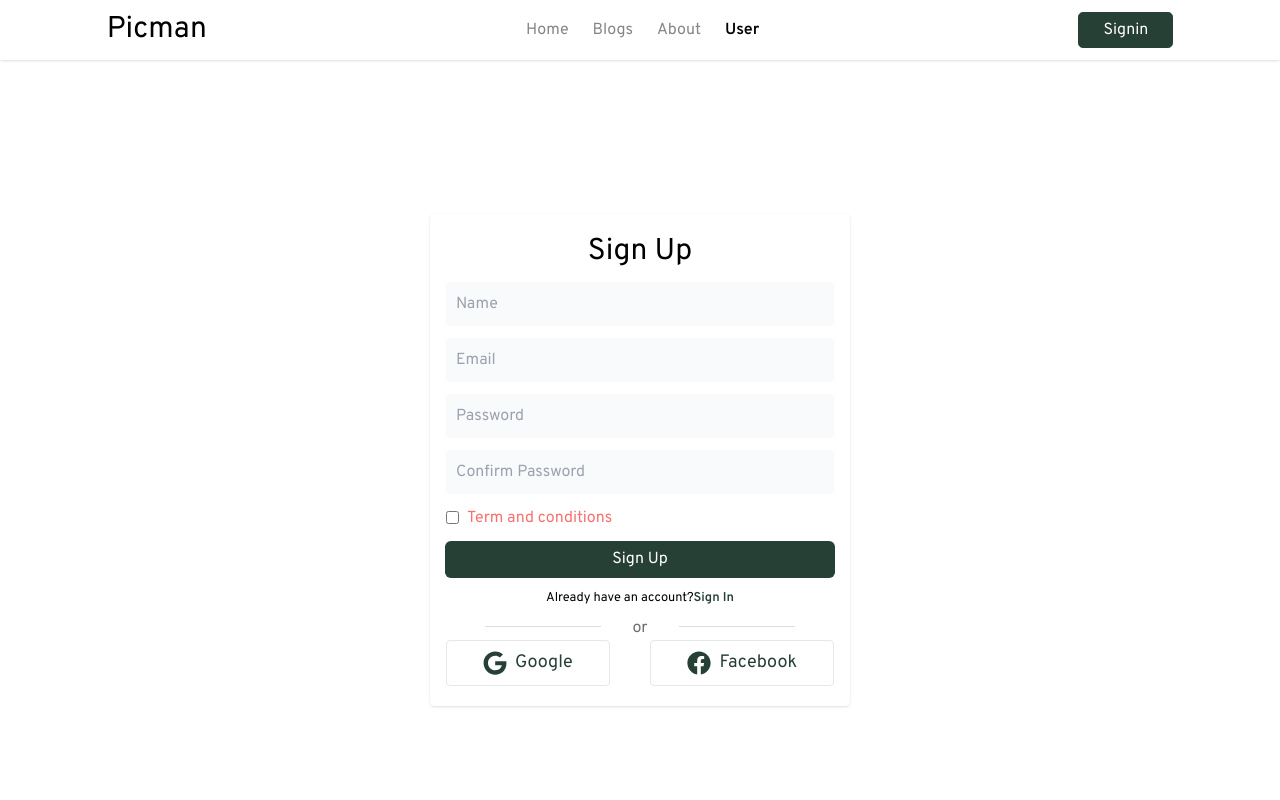
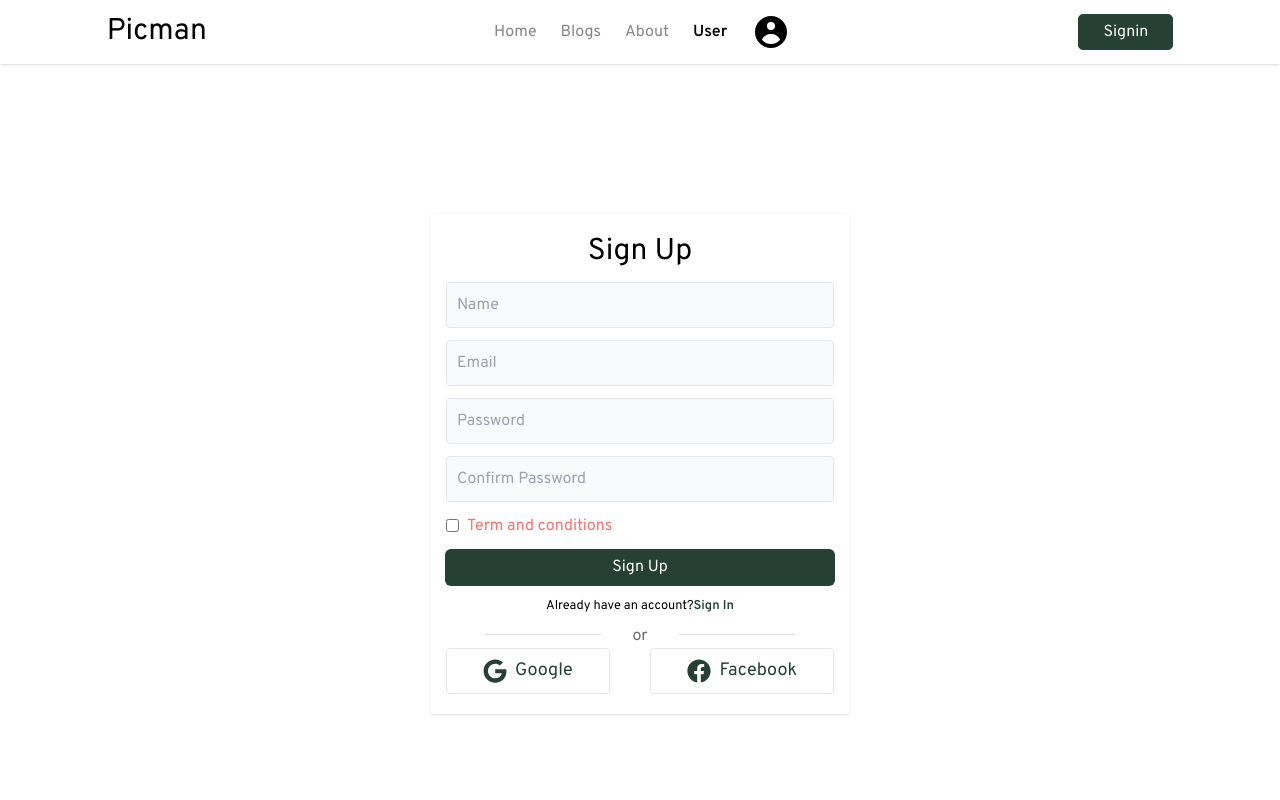
Before and after one commit to noyonalways/assignment-10, a React (Create React App) app: page /signup in a window 1280 px wide. Shown: the top 800 px of the page. Built offline with nearby package versions, Linux system fonts and the light colour scheme; no server answers; a web font is replaced by a local one.

Commit message:
header update

```diff
--- a/src/components/Services/Services.js
+++ b/src/components/Services/Services.js
@@ -4,7 +4,6 @@ import Service from '../Service/Service';
 
 const Services = () => {
     const [services, ] = useFetchData("services.json");
-    console.log(services);
     return (
         <section className='py-8'>
             <div className="mx-auto w-5/6">
--- a/src/pages/SignIn/SignIn.js
+++ b/src/pages/SignIn/SignIn.js
@@ -3,14 +3,16 @@ import { Link } from 'react-router-dom';
 import SocialLogin from '../../components/SocialLogin/SocialLogin';
 
 const SignIn = () => {
+
+
     return (
         <div >
             <div className="mx-auto w-full px-5 sm:px-12  md:px-0 md:w-5/6 flex items-center justify-center h-screen">
                 <div className=" py-5 px-4 w-full md:w-[60%] lg:w-[420px] hover:shadow-lg duration-300 shadow rounded ">
                     <h3 className="lg:text-3xl text-2xl text-center mb-3">Sign In</h3>
                     <form className='space-y-3'>
-                        <input className='bg-gray-50 focus:bg-gray-100 duration-200 focus:tracking-wider p-[10px] rounded block w-full outline-none ' placeholder='Email' type="email" />
-                        <input className='bg-gray-50 focus:bg-gray-100 duration-200 focus:tracking-wider p-[10px] rounded block w-full outline-none ' placeholder='Password' type="password" />
+                        <input className='border bg-gray-50 focus:bg-gray-100 duration-200 focus:tracking-wider p-[10px] rounded block w-full outline-none ' placeholder='Email' type="email" />
+                        <input className='border bg-gray-50 focus:bg-gray-100 duration-200 focus:tracking-wider p-[10px] rounded block w-full outline-none ' placeholder='Password' type="password" />
                         <input className='btn block w-full' type="submit" value="Sign In" />
                         <small className='block text-center'>
                             New user?
--- a/src/pages/SignUp/SignUp.js
+++ b/src/pages/SignUp/SignUp.js
@@ -4,7 +4,6 @@ import SocialLogin from '../../components/SocialLogin/SocialLogin';
 import { useCreateUserWithEmailAndPassword } from 'react-firebase-hooks/auth';
 import auth from '../../firebase/Firebase.init';
 import { toast } from 'react-toastify';
-import Spinner from '../../components/Spinner/Spinner';
 import { useUpdateProfile } from 'react-firebase-hooks/auth';
 
 const SignUp = () => {
@@ -16,9 +15,9 @@ const SignUp = () => {
     const [confirmPassword, setConfirmPassword] = useState({value: '', error: ''});
     const [agree, setAgree] = useState(false);
 
-    const [createUserWithEmailAndPassword, user, loading, error] = useCreateUserWithEmailAndPassword(auth);
+    const [createUserWithEmailAndPassword, user, error] = useCreateUserWithEmailAndPassword(auth);
 
-    const [updateProfile, updating, updateError] = useUpdateProfile(auth);
+    const [updateProfile] = useUpdateProfile(auth);
 
 
     const handleName = nameInput => {
@@ -27,7 +26,7 @@ const SignUp = () => {
         }else{
             setName({value: '', error: 'Input a name'})
         }
-    }
+    };
 
     const handleEmail = emailInput => {
         const checkValidEmail = /\S+@\S+\.\S+/;
@@ -64,30 +63,17 @@ const SignUp = () => {
             position: toast.POSITION.TOP_CENTER,
             toastId: 1
         });
-    }
+    };
 
 
-    if(error?.message.includes('auth/email-already-in-use')){
+
+    if(error?.message?.includes('auth/email-already-in-use')){
             toast.error('User already exists', {
                 position: toast.POSITION.TOP_CENTER,
                 toastId: 2
             });
-    }
+    };
 
-    if(loading){
-        return <Spinner/>
-    }
-
-    if(updating){
-        return <Spinner/>
-    }
-
-    if(updateError){
-        toast.error(updateError?.message, {
-            position: toast.POSITION.TOP_CENTER,
-            toastId: 6
-        });
-    }
 
 
 
@@ -100,6 +86,9 @@ const SignUp = () => {
         if(password.value === ''){
             setPassword({value: '', error: "Password is required"})
         }
+        if(confirmPassword.value === ''){
+            setConfirmPassword({value: '', error: "Password confirmation is required"})
+        }
 
         if(email.value && password.value === confirmPassword.value && agree){
            await createUserWithEmailAndPassword(email.value, password.value);
@@ -108,7 +97,7 @@ const SignUp = () => {
 
         }
 
-    }
+    };
 
 
 
@@ -116,28 +105,28 @@ const SignUp = () => {
         <div className=''>
             <div className="mx-auto w-full px-5 sm:px-12  md:px-0 md:w-5/6 flex items-center justify-center h-screen">
                 <div className=" py-5 px-4 w-full md:w-[60%] lg:w-[420px] hover:shadow-lg duration-300 shadow rounded ">
-                    <h3 className="lg:text-3xl text-2xl text-center mb-3">Sign Up</h3>
+                    <h3 className=" lg:text-3xl text-2xl text-center mb-3">Sign Up</h3>
                     <form onSubmit={handleSubmit} className='space-y-3'>
-                        <input onBlur={(e) => handleName(e.target.value)} className='bg-gray-50 focus:bg-gray-100 duration-200 focus:tracking-wider p-[10px] rounded block w-full outline-none ' placeholder='Name' type="text" />
+                        <input onBlur={(e) => handleName(e.target.value)} className='border bg-gray-50 focus:bg-gray-100 duration-200 focus:tracking-wider p-[10px] rounded block w-full outline-none ' placeholder='Name' type="text" />
 
-                        <input onBlur={(e) => handleEmail(e.target.value)} className='bg-gray-50 focus:bg-gray-100 duration-200 focus:tracking-wider p-[10px] rounded block w-full outline-none ' placeholder='Email' type="email" />
+                        <input onBlur={(e) => handleEmail(e.target.value)} className='border bg-gray-50 focus:bg-gray-100 duration-200 focus:tracking-wider p-[10px] rounded block w-full outline-none ' placeholder='Email' type="email" />
                         {
                             email?.error && <small className='text-red-400'>{email.error}</small>
                         }
 
-                        <input onBlur={(e) => handlePassword(e.target.value)} className='bg-gray-50 focus:bg-gray-100 duration-200 focus:tracking-wider p-[10px] rounded block w-full outline-none ' placeholder='Password' type="password" />
+                        <input onBlur={(e) => handlePassword(e.target.value)} className='border bg-gray-50 focus:bg-gray-100 duration-200 focus:tracking-wider p-[10px] rounded block w-full outline-none ' placeholder='Password' type="password" />
                         {
                             password?.error && <small className='text-red-400'>{password.error}</small>
                         }
 
-                        <input onBlur={(e) => handleConfirmPassword(e.target.value)} className='bg-gray-50 focus:bg-gray-100 duration-200 focus:tracking-wider p-[10px] rounded block w-full outline-none ' placeholder='Confirm Password' type="password" />
+                        <input onBlur={(e) => handleConfirmPassword(e.target.value)} className='border bg-gray-50 focus:bg-gray-100 duration-200 focus:tracking-wider p-[10px] rounded block w-full outline-none ' placeholder='Confirm Password' type="password" />
                         {
                             confirmPassword?.error && <small className='text-red-400'>{confirmPassword.error}</small>
                         }
 
                         <div className='flex space-x-2 items-center'>
                             <input onClick={() => setAgree(!agree)} type="checkbox" name="terms" id="terms" />
-                            <label className={`${!agree && 'text-red-400'}`} htmlFor="terms">Term and conditions</label>
+                            <label className={`text-red-400 ${agree && 'text-black'}`} htmlFor="terms">Term and conditions</label>
                         </div>
 
                         <input className='ring-1 ring-[#274035] btn block w-full cursor-pointer' type="submit" value="Sign Up" />
--- a/src/shared/Header/Header.js
+++ b/src/shared/Header/Header.js
@@ -2,6 +2,7 @@ import React, {useState } from "react";
 import { Link, NavLink } from "react-router-dom";
 import { HiMenu } from "react-icons/hi";
 import { HiOutlineX } from "react-icons/hi";
+import { HiUserCircle } from "react-icons/hi";
 import './Header.css';
 import { useAuthState } from 'react-firebase-hooks/auth';
 import auth from '../../firebase/Firebase.init';
@@ -67,6 +68,19 @@ const Header = () => {
 							user? <h3 className="font-semibold">{user?.displayName}</h3> : <h3 className="font-semibold" >User</h3>
 
 						}
+
+						{
+							user?.photoURL? <li>
+									<div className="py-2 lg:inline">
+										<img className="w-10 mx-auto h-10 rounded-full" src={user.photoURL} alt="" />
+									</div>
+							</li> :
+							<li>
+								<div>
+									<HiUserCircle className="w-10 mx-auto h-10 rounded-full"/>
+								</div>
+							</li>
+						}
 					</ul>
 
                     {
```
Also changed, not shown: 1 other file (tests, documents, lock files or other folders). Lines whose indentation alone changed are shown as unchanged.
